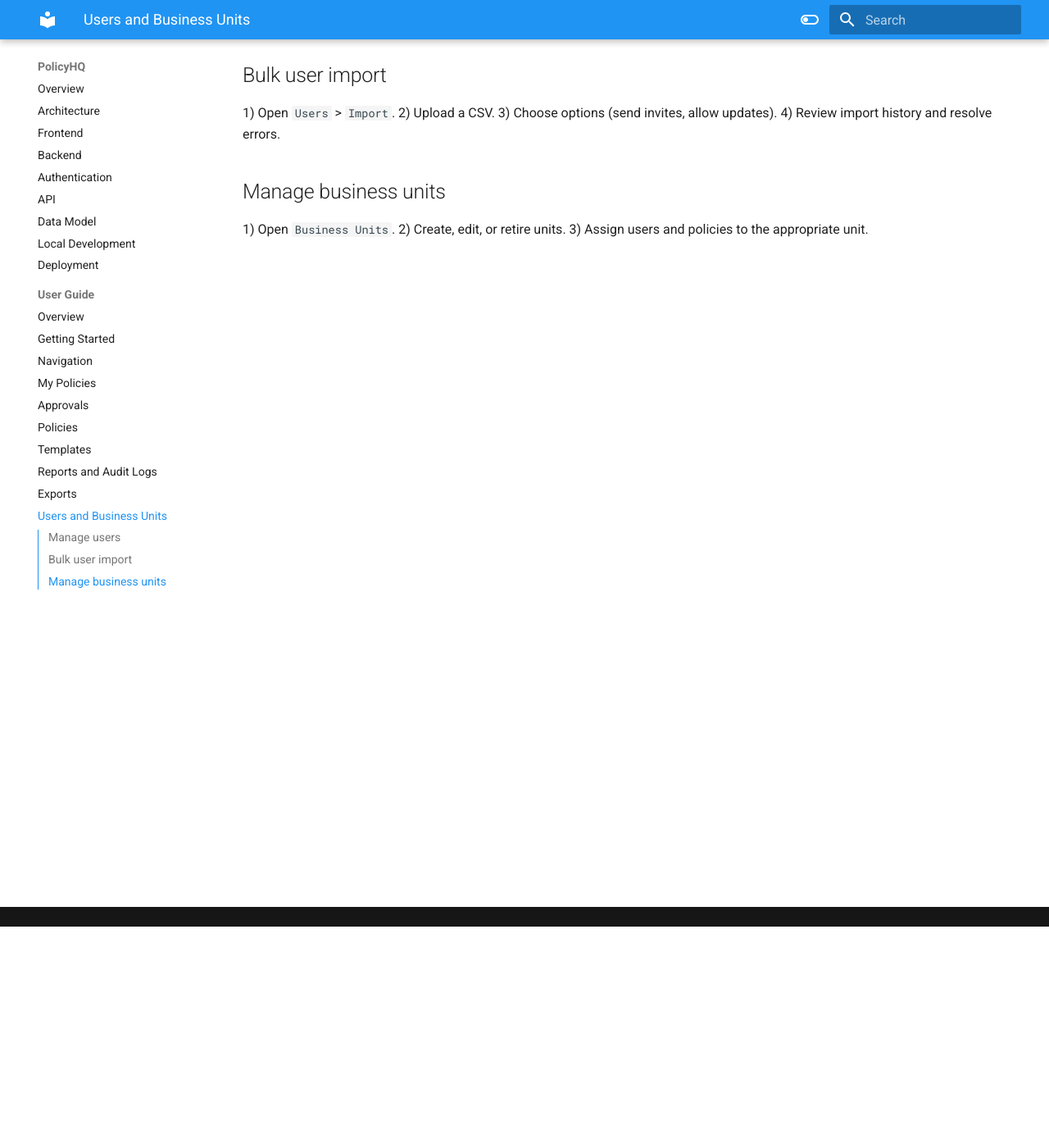
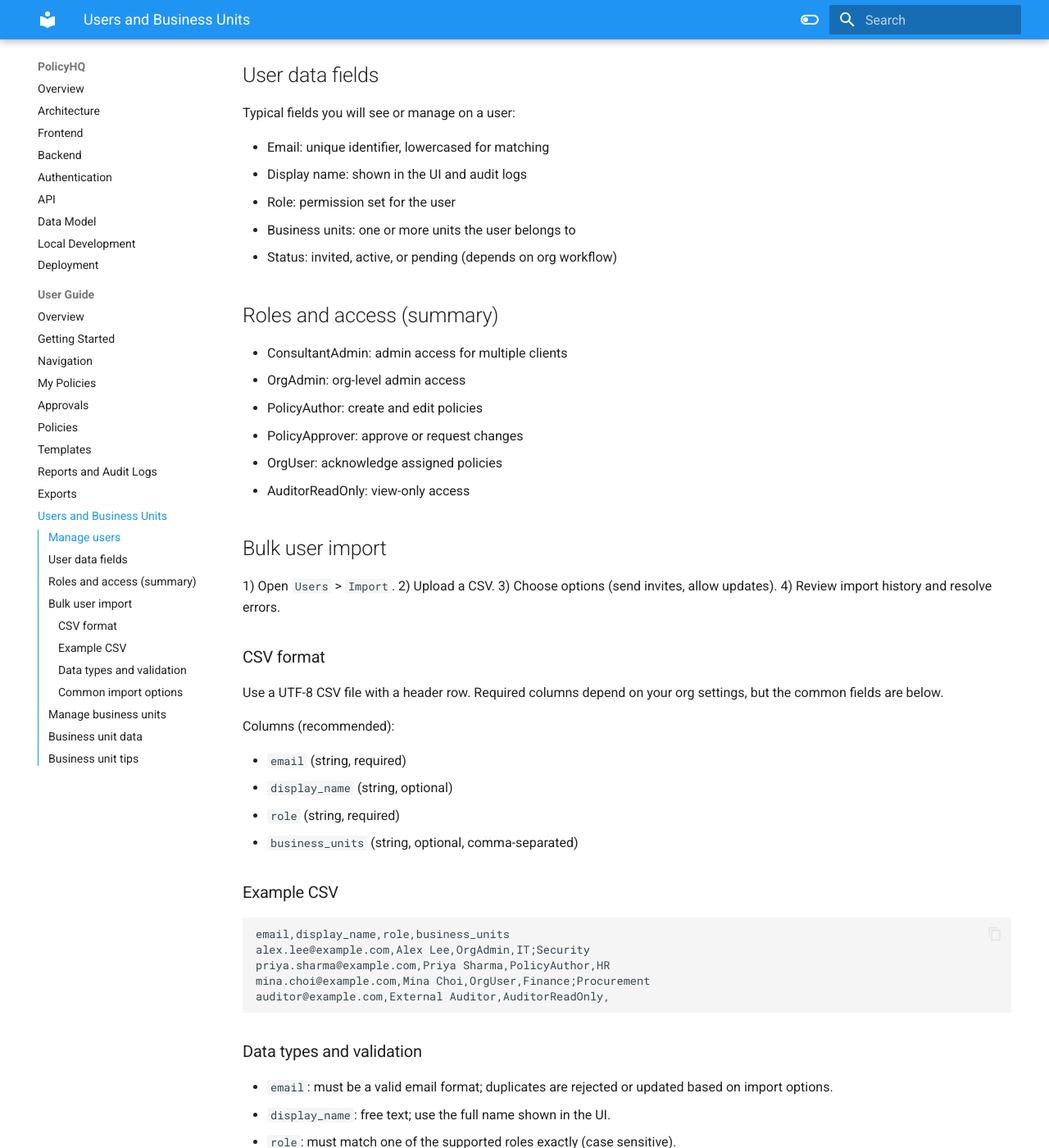
Before and after one commit to itvajra/itvajra-docs, an MkDocs documentation site: the page built from docs/policyhq/user-guide/users-and-business-units.md, in a window 1280 px wide and 1400 px high, scrolled down 270 px. Shown: the whole window at 82% size. Built offline with MkDocs 1.6.1 and Material for MkDocs 9.7.7, drawn with Linux system fonts in a browser that asks for light colours; some of the changed text lies outside the part shown.

Commit message:
user doc

````diff
--- a/docs/policyhq/user-guide/users-and-business-units.md
+++ b/docs/policyhq/user-guide/users-and-business-units.md
@@ -7,6 +7,25 @@
 3) Assign roles and business units.
 4) Send invitations if required.
 
+## User data fields
+
+Typical fields you will see or manage on a user:
+
+- Email: unique identifier, lowercased for matching
+- Display name: shown in the UI and audit logs
+- Role: permission set for the user
+- Business units: one or more units the user belongs to
+- Status: invited, active, or pending (depends on org workflow)
+
+## Roles and access (summary)
+
+- ConsultantAdmin: admin access for multiple clients
+- OrgAdmin: org-level admin access
+- PolicyAuthor: create and edit policies
+- PolicyApprover: approve or request changes
+- OrgUser: acknowledge assigned policies
+- AuditorReadOnly: view-only access
+
 ## Bulk user import
 
 1) Open `Users` > `Import`.
@@ -14,8 +33,55 @@
 3) Choose options (send invites, allow updates).
 4) Review import history and resolve errors.
 
+### CSV format
+
+Use a UTF-8 CSV file with a header row. Required columns depend on your org settings, but the common fields are below.
+
+Columns (recommended):
+
+- `email` (string, required)
+- `display_name` (string, optional)
+- `role` (string, required)
+- `business_units` (string, optional, comma-separated)
+
+### Example CSV
+
+```csv
+email,display_name,role,business_units
+alex.lee@example.com,Alex Lee,OrgAdmin,IT;Security
+priya.sharma@example.com,Priya Sharma,PolicyAuthor,HR
+mina.choi@example.com,Mina Choi,OrgUser,Finance;Procurement
+auditor@example.com,External Auditor,AuditorReadOnly,
+```
+
+### Data types and validation
+
+- `email`: must be a valid email format; duplicates are rejected or updated based on import options.
+- `display_name`: free text; use the full name shown in the UI.
+- `role`: must match one of the supported roles exactly (case sensitive).
+- `business_units`: list of existing unit names. Separate with `;` or `,` (your admin can confirm the delimiter).
+
+### Common import options
+
+- Send invites: emails users after import so they can sign in.
+- Allow updates: updates existing users instead of rejecting duplicates.
+
 ## Manage business units
 
 1) Open `Business Units`.
 2) Create, edit, or retire units.
 3) Assign users and policies to the appropriate unit.
+
+## Business unit data
+
+Business units help organize policies and user access. Typical fields:
+
+- Name (string, required)
+- Type (string enum): department, division, location, or custom
+- Status (enum): active or retired
+- Owner (optional): user responsible for the unit
+
+## Business unit tips
+
+- Keep names stable to avoid breaking CSV imports.
+- Retire units instead of deleting to preserve history and audits.
````
